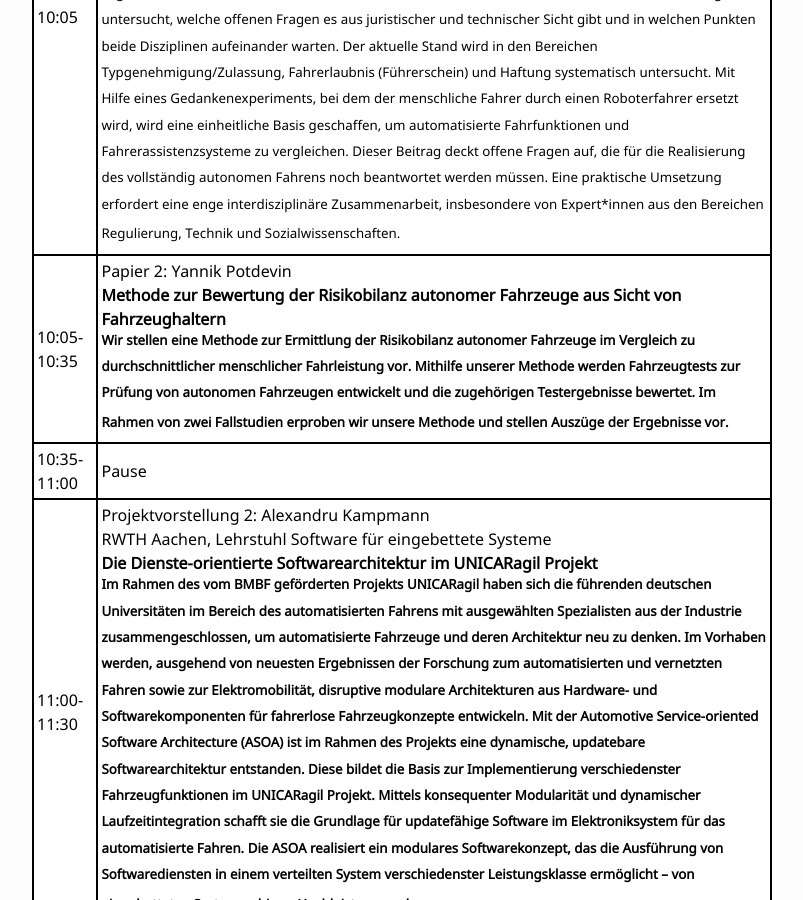
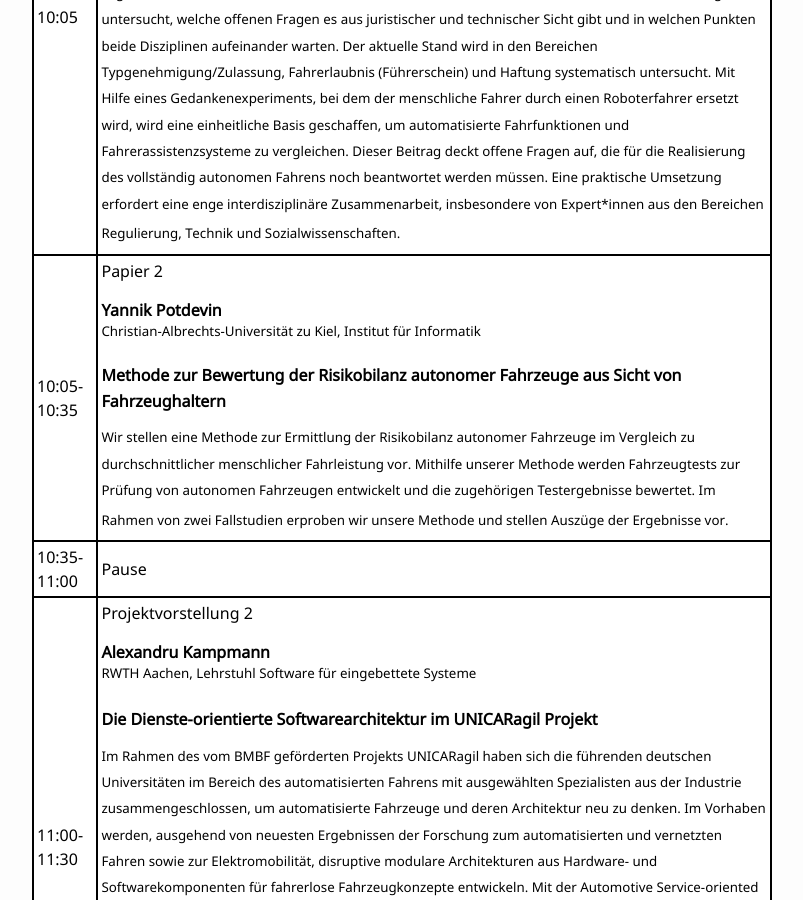
Before and after one commit to ASE-Workshop/2022, a Jekyll site: the page built from 0-programm.md, in a window 1280 px wide and 900 px high, scrolled down 1000 px. Shown: the whole window, without its empty margins (238-1041 px from the left). Built offline with Jekyll 4.4.1, drawn with Linux system fonts in a browser that asks for light colours.

Commit message:
Update 0-programm.md

```diff
--- a/0-programm.md
+++ b/0-programm.md
@@ -65,16 +65,22 @@ table.GeneratedTable thead {
         <sup><p></p>Autonomes Fahren rückt immer mehr in den Fokus der Gesellschaft. Im Gesetz zum autonomen Fahren sieht die deutsche Bundesregierung einen Meilenstein, der die Realisierung des autonomen Fahrens ermöglicht. Dennoch sind keine serienreifen, autonomen Fahrfunktionen auf deutschen Straßen zugelassen. Wie weit sind wir noch vom Traum vom autonomen Fahren entfernt? In diesem Beitrag wird untersucht, welche offenen Fragen es aus juristischer und technischer Sicht gibt und in welchen Punkten beide Disziplinen aufeinander warten. Der aktuelle Stand wird in den Bereichen Typgenehmigung/Zulassung, Fahrerlaubnis (Führerschein) und Haftung systematisch untersucht. Mit Hilfe eines Gedankenexperiments, bei dem der menschliche Fahrer durch einen Roboterfahrer ersetzt wird, wird eine einheitliche Basis geschaffen, um automatisierte Fahrfunktionen und Fahrerassistenzsysteme zu vergleichen. Dieser Beitrag deckt offene Fragen auf, die für die Realisierung des vollständig autonomen Fahrens noch beantwortet werden müssen. Eine praktische Umsetzung erfordert eine enge interdisziplinäre Zusammenarbeit, insbesondere von Expert*innen aus den Bereichen Regulierung, Technik und Sozialwissenschaften.  <sup>
      <tr>
       <td>10:05-10:35</td>
-      <td>Papier 2: Yannik Potdevin<br/> <b>Methode zur Bewertung der Risikobilanz autonomer Fahrzeuge aus Sicht von Fahrzeughaltern<b> <br/> <sup>Wir stellen eine Methode zur Ermittlung der Risikobilanz autonomer Fahrzeuge im Vergleich zu durchschnittlicher menschlicher Fahrleistung vor. Mithilfe unserer Methode werden Fahrzeugtests zur Prüfung von autonomen Fahrzeugen entwickelt und die zugehörigen Testergebnisse bewertet. Im Rahmen von zwei Fallstudien erproben wir unsere Methode und stellen Auszüge der Ergebnisse vor.<sup>
+      <td>Papier 2<p></p>
+        <b>Yannik Potdevin</b> <br/>
+        <sup> Christian-Albrechts-Universität zu Kiel, Institut für Informatik </sup> <p></p>
+        <b>Methode zur Bewertung der Risikobilanz autonomer Fahrzeuge aus Sicht von Fahrzeughaltern</b>
+        <sup><p></p> Wir stellen eine Methode zur Ermittlung der Risikobilanz autonomer Fahrzeuge im Vergleich zu durchschnittlicher menschlicher Fahrleistung vor. Mithilfe unserer Methode werden Fahrzeugtests zur Prüfung von autonomen Fahrzeugen entwickelt und die zugehörigen Testergebnisse bewertet. Im Rahmen von zwei Fallstudien erproben wir unsere Methode und stellen Auszüge der Ergebnisse vor.<sup>
      <tr>
       <td>10:35-11:00</td>
       <td>Pause</td>
     </tr>
      <tr>
       <td>11:00-11:30</td>
-      <td>Projektvorstellung 2: Alexandru Kampmann <br/>
-        RWTH Aachen, Lehrstuhl Software für eingebettete Systeme<br/>
-      <b>Die Dienste-orientierte Softwarearchitektur im UNICARagil Projekt<b> <br/> <sup> Im Rahmen des vom BMBF geförderten Projekts UNICARagil haben sich die führenden deutschen Universitäten im Bereich des automatisierten Fahrens mit ausgewählten Spezialisten aus der Industrie zusammengeschlossen, um automatisierte Fahrzeuge und deren Architektur neu zu denken. Im Vorhaben werden, ausgehend von neuesten Ergebnissen der Forschung zum automatisierten und vernetzten Fahren sowie zur Elektromobilität, disruptive modulare Architekturen aus Hardware- und Softwarekomponenten für fahrerlose Fahrzeugkonzepte entwickeln. Mit der Automotive Service-oriented Software Architecture (ASOA) ist im Rahmen des Projekts eine dynamische, updatebare Softwarearchitektur entstanden. Diese bildet die Basis zur Implementierung verschiedenster Fahrzeugfunktionen im UNICARagil Projekt. Mittels konsequenter Modularität und dynamischer Laufzeitintegration schafft sie die Grundlage für updatefähige Software im Elektroniksystem für das automatisierte Fahren. Die ASOA realisiert ein modulares Softwarekonzept, das die Ausführung von Softwarediensten in einem verteilten System verschiedenster Leistungsklasse ermöglicht – von eingebetteten Systemen bis zu Hochleistungsrechnern.<sup>
+      <td>Projektvorstellung 2<p></p>
+        <b>Alexandru Kampmann</b> <br/>
+         <sup> RWTH Aachen, Lehrstuhl Software für eingebettete Systeme</sup> <p></p>
+      <b>Die Dienste-orientierte Softwarearchitektur im UNICARagil Projekt</b>
+       <sup><p></p> Im Rahmen des vom BMBF geförderten Projekts UNICARagil haben sich die führenden deutschen Universitäten im Bereich des automatisierten Fahrens mit ausgewählten Spezialisten aus der Industrie zusammengeschlossen, um automatisierte Fahrzeuge und deren Architektur neu zu denken. Im Vorhaben werden, ausgehend von neuesten Ergebnissen der Forschung zum automatisierten und vernetzten Fahren sowie zur Elektromobilität, disruptive modulare Architekturen aus Hardware- und Softwarekomponenten für fahrerlose Fahrzeugkonzepte entwickeln. Mit der Automotive Service-oriented Software Architecture (ASOA) ist im Rahmen des Projekts eine dynamische, updatebare Softwarearchitektur entstanden. Diese bildet die Basis zur Implementierung verschiedenster Fahrzeugfunktionen im UNICARagil Projekt. Mittels konsequenter Modularität und dynamischer Laufzeitintegration schafft sie die Grundlage für updatefähige Software im Elektroniksystem für das automatisierte Fahren. Die ASOA realisiert ein modulares Softwarekonzept, das die Ausführung von Softwarediensten in einem verteilten System verschiedenster Leistungsklasse ermöglicht – von eingebetteten Systemen bis zu Hochleistungsrechnern.<sup>
     <tr>
       <td>11:30-12:00</td>
       <td>Papier 3: Prof. Dr. Jörn Schneider<br/> <b>A Translation Semantics for Driving Simulation Languages<b> <br/> <sup>The development of advanced driver assistance systems and automated driving functions requires the usage of driving simulation as integral part of the software engineering process. Moreover, safety standards such as SOTIF (ISO 21448) and legal regulations give driving simulation a key role for the safety validation of automated driving functions by OEMs and Tier-1s as well as independent or governmental institutions. Even as new standards for driving simulation languages come into use, this gives rise to the need for translation tools between different driving simulator languages. Two major challenges in this context for translation tools are hitherto not well addressed: 1. Adaptability to new languages or versions thereof. 2. Correctness of translation. We elaborate on some of the central challenges in this regard, present a prototype of a retargetable translator for driving simulation languages, and a suiting translation semantics, as first cornerstones of a future approach to validate or verify translations.<sup>
```
